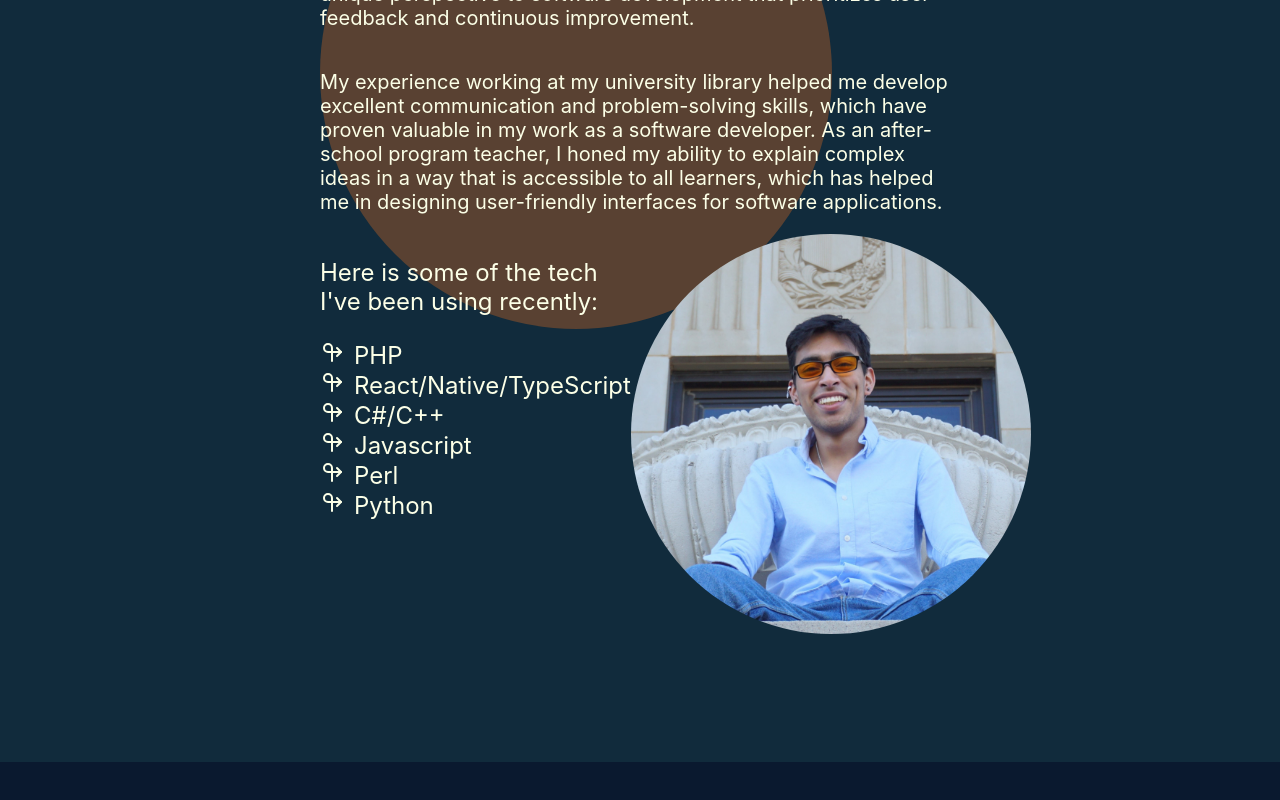
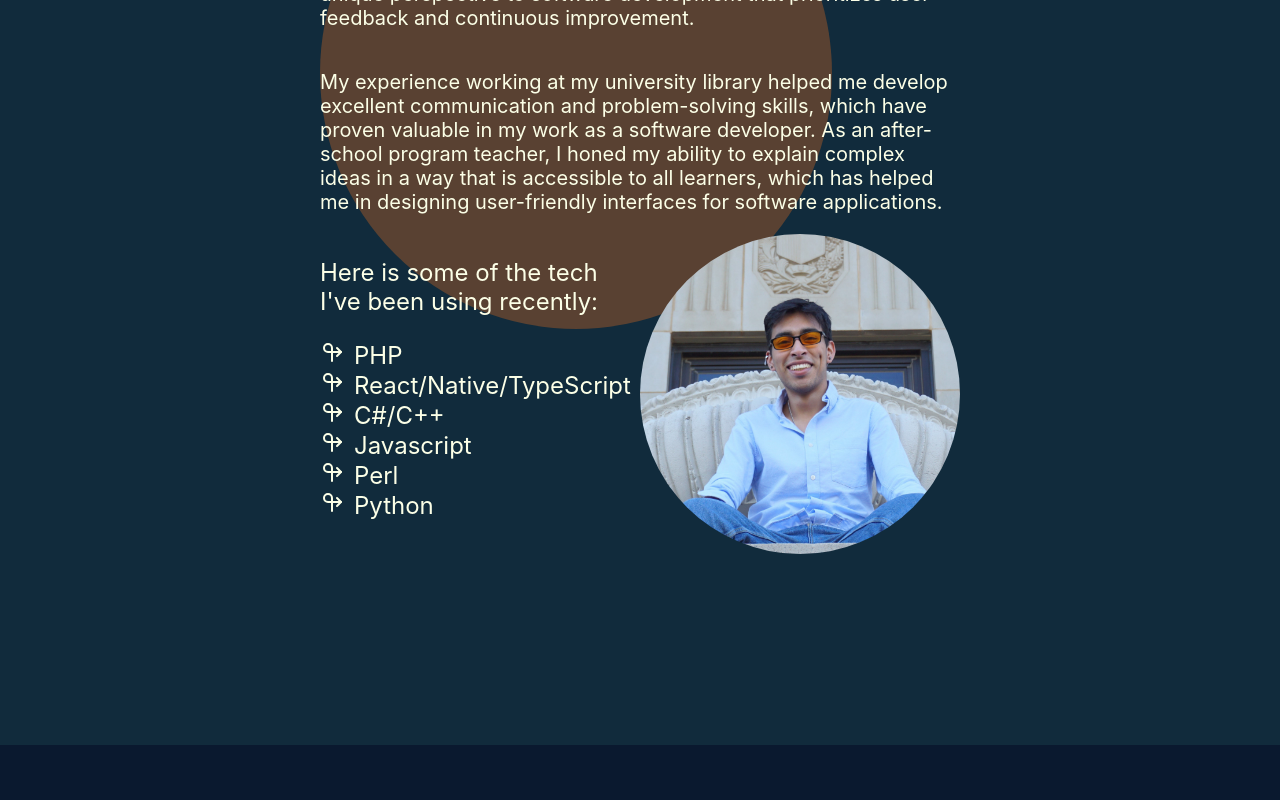
Before and after one commit to gilbertglz/gilbertglz.github.io, a React (Create React App) app in the folder my-site/: page / in a window 1280 px wide. Shown: the part 1115-1915 px from the top of the page. Built offline with nearby package versions, Linux system fonts and the light colour scheme.

Commit message:
fix(AboutMeImage): dynamic image size

```diff
--- a/my-site/src/AboutMe/AboutMe.css
+++ b/my-site/src/AboutMe/AboutMe.css
@@ -81,9 +81,9 @@ p,.listContainer
   justify-content: flex-end;
 }
 .myImage {
-  width: 400px;
-  height: 400px;
-  overflow: hidden;
+  width:calc(20em);
+  height: calc(20em);
+  overflow:auto;
  /* set height to auto to maintain aspect ratio */
   border-radius: 50%;
   z-index: 1;
```
